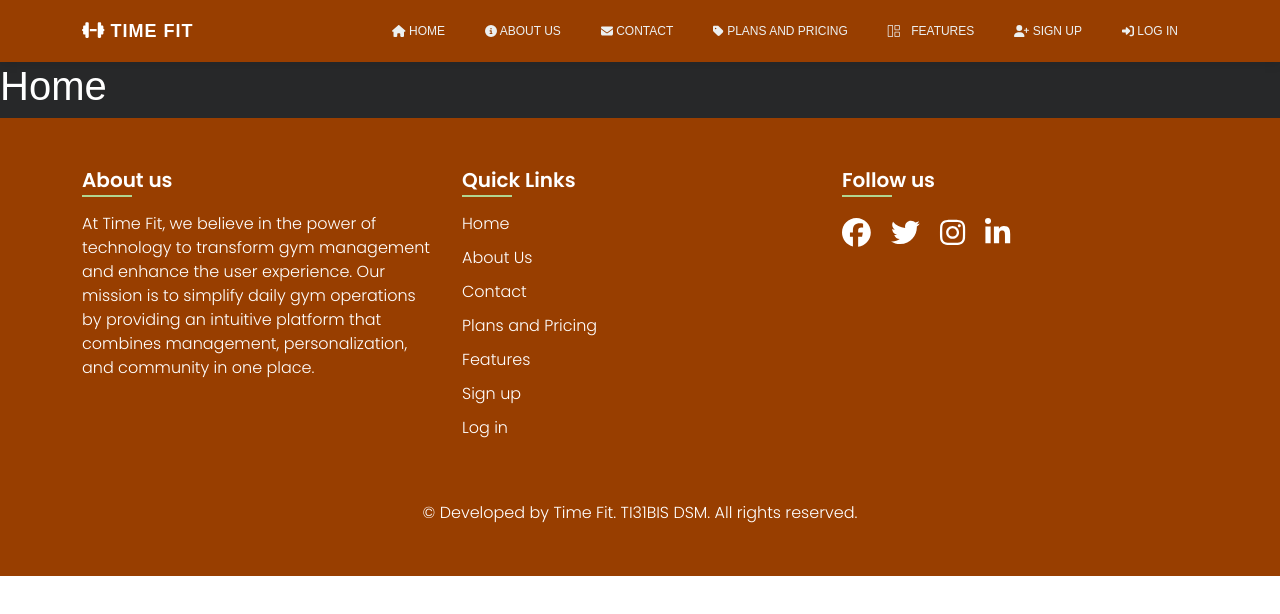
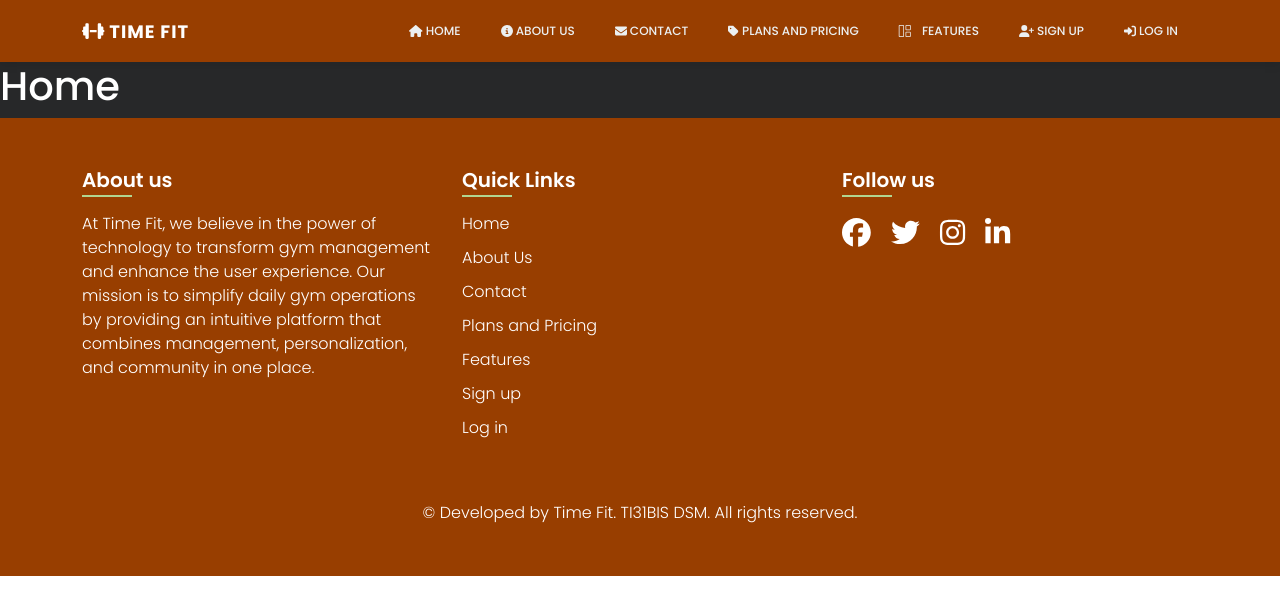
Before and after one commit to CesarSanchez19/landing_page_time_fit, a Vue app: page / in a window 1280 px wide. Shown: the top 614 px of the page. Built offline with nearby package versions, Linux system fonts and the light colour scheme; no server answers.

Commit message:
feat: Agregar la fuente Poppins en body 'App.vue'
Se añade la fuente 'Poppins' en el body del
componente App.vue

```diff
--- a/src/App.vue
+++ b/src/App.vue
@@ -229,7 +229,7 @@ const scrollToSection = (sectionId) => {
 
 /* Estilo global para el cuerpo del documento */
 body {
-  font-family: Arial, Helvetica, sans-serif;
+  font-family: 'Poppins',Arial, Helvetica, sans-serif; /* Por defecto, es Poppins, y si no, continua con el resto */
   /* Define la fuente general para el cuerpo */
   background-color: #272829;
   /* Establece un color de fondo oscuro */
```
